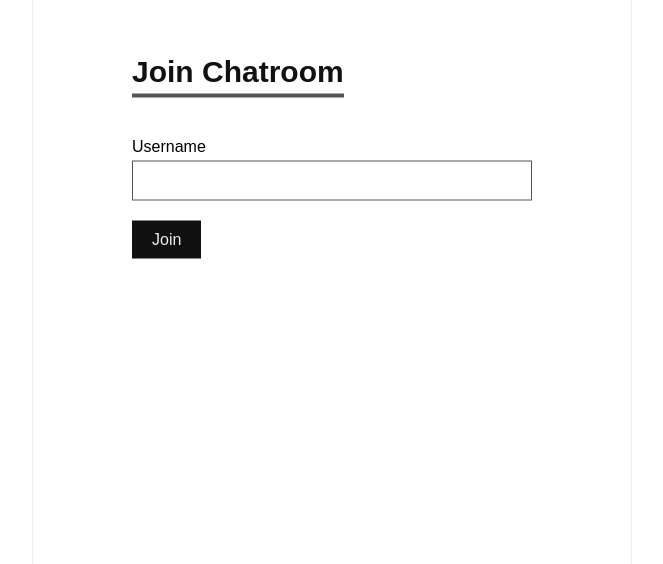
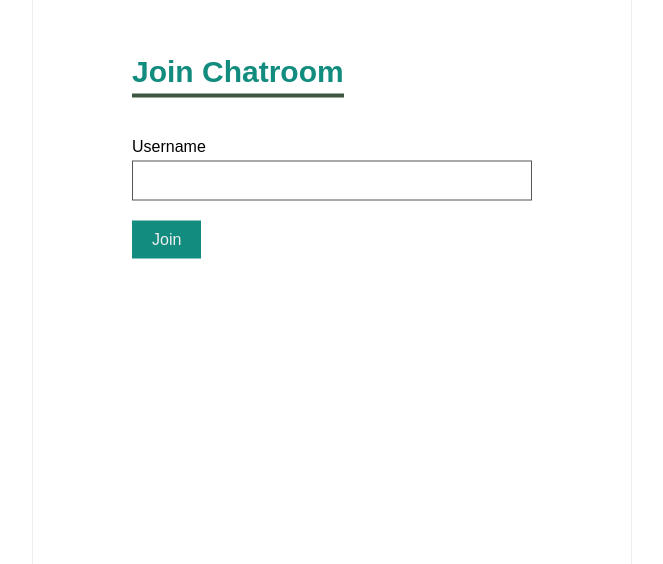
Before and after one commit to Siddhesh-Mali/Chat-app, a website: page public/index.html in a window 1280 px wide. Shown: the part 236-800 px from the top of the page, without its empty margins (308-971 px from the left). Drawn offline with nearby package versions, Linux system fonts and the light colour scheme; no server answers.

Commit message:
Update style.css

```diff
--- a/public/style.css
+++ b/public/style.css
@@ -47,8 +47,8 @@ body{
 .screen h2{
     margin-bottom: 20px ;
     font-size: 30px;
-    color: #111;
-    border-bottom: 4px solid #555;
+    color: #128C7E;
+    border-bottom: 4px solid #3d563f;
     padding: 5px 0px;
     display: inline-block;
 }
@@ -67,7 +67,7 @@ body{
 
 .screen .form-input button {
     padding: 10px 20px;
-    background: #111;
+    background: #128C7E;
     color: #eee;
     font-size: 16px;
     cursor: pointer;
@@ -76,7 +76,7 @@ body{
 }
 
 .chat-screen .header{
-    background: #111;
+    background: #128C7E;
     height: 50px;
     display: flex;
     justify-content: space-between;
@@ -158,7 +158,7 @@ body{
 .chat-screen .typebox button {
     width: 80px;
     height: 100%;
-    background: #111;
+    background: #128C7E;
     color: #eee;
     font-size: 16px;
     outline: none;
```
